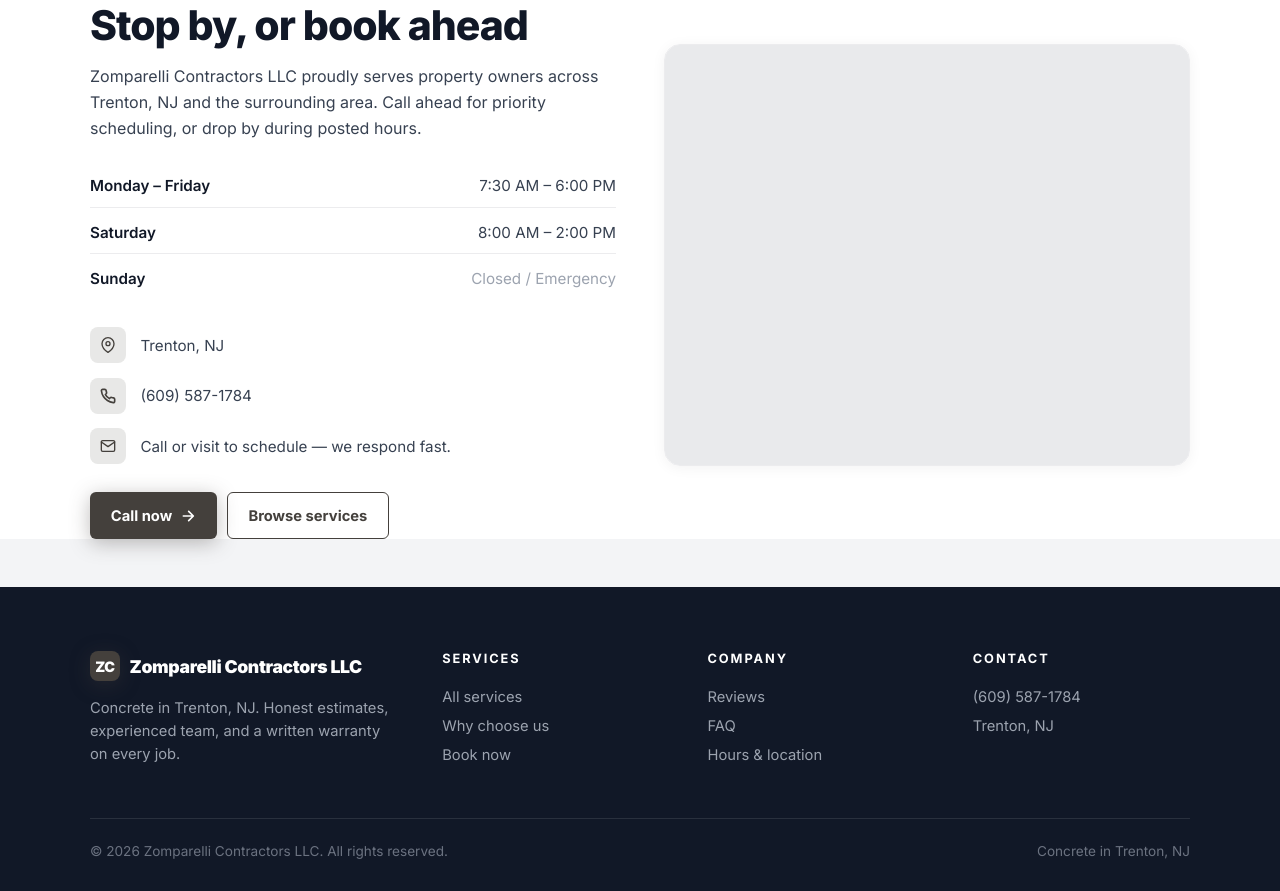
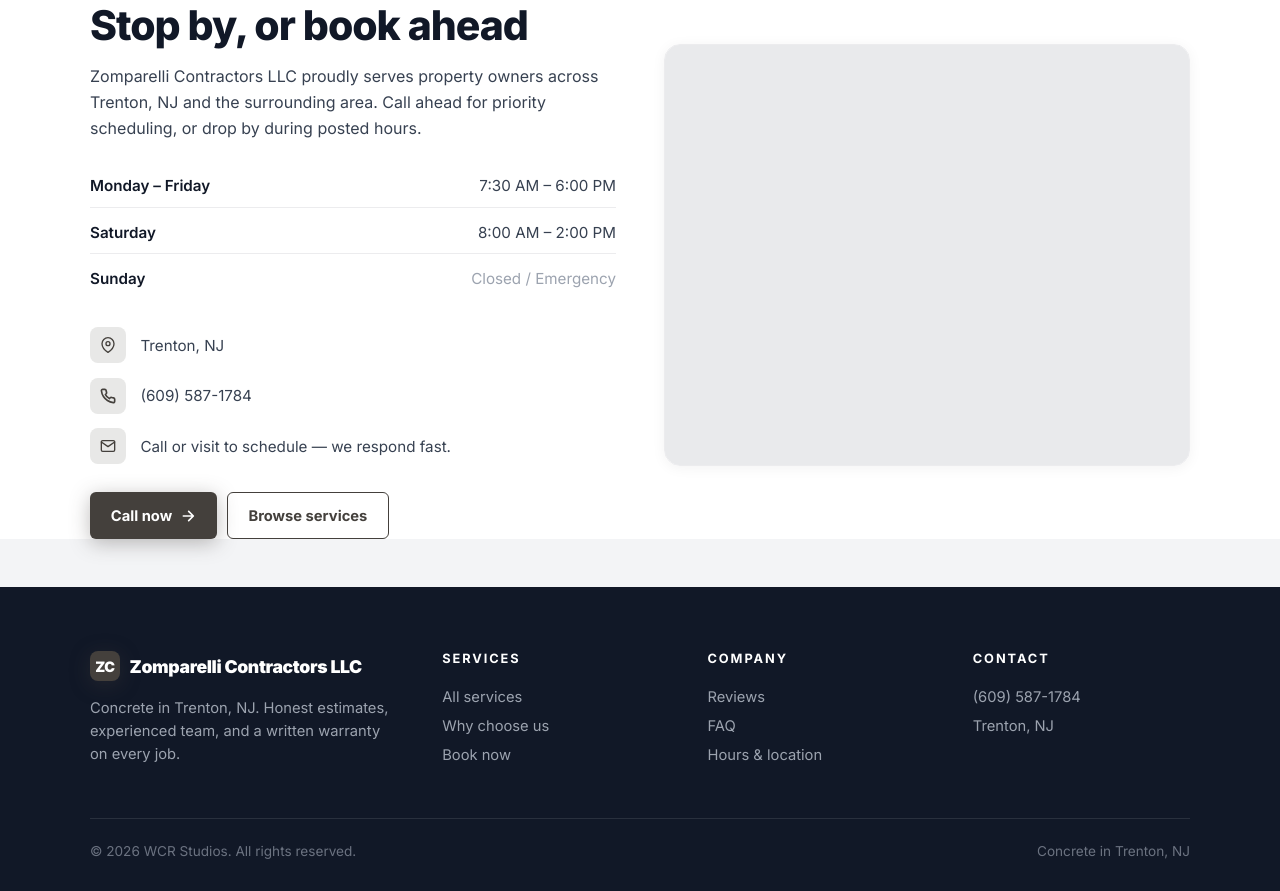
Before and after one commit to Wrenbjor/trades--zomparelli-contractors-llc, a plain HTML site: page index.html in a window 1280 px wide. Shown: the part 4619-5510 px from the top of the page. Drawn offline with nearby package versions, Linux system fonts and the light colour scheme; no server answers.

Commit message:
Update site

```diff
--- a/index.html
+++ b/index.html
@@ -605,7 +605,7 @@ footer{background:#111827;color:#cbd5d1;padding:4rem 2rem 2rem}
     </div>
   </div>
   <div class="foot-bottom">
-    <div>&copy; 2026 Zomparelli Contractors LLC. All rights reserved.</div>
+    <div>&copy; 2026 WCR Studios. All rights reserved.</div>
     <div>Concrete in Trenton, NJ</div>
   </div>
 </footer>
```
